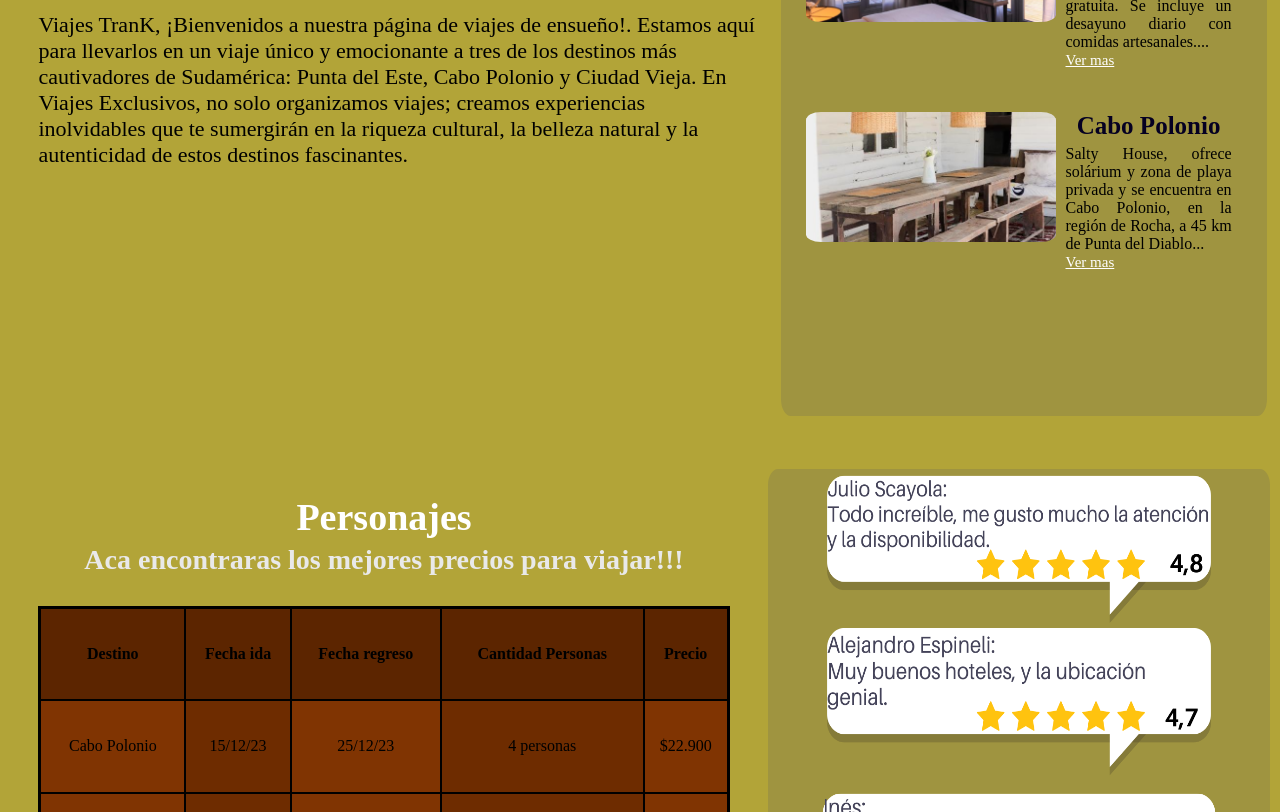
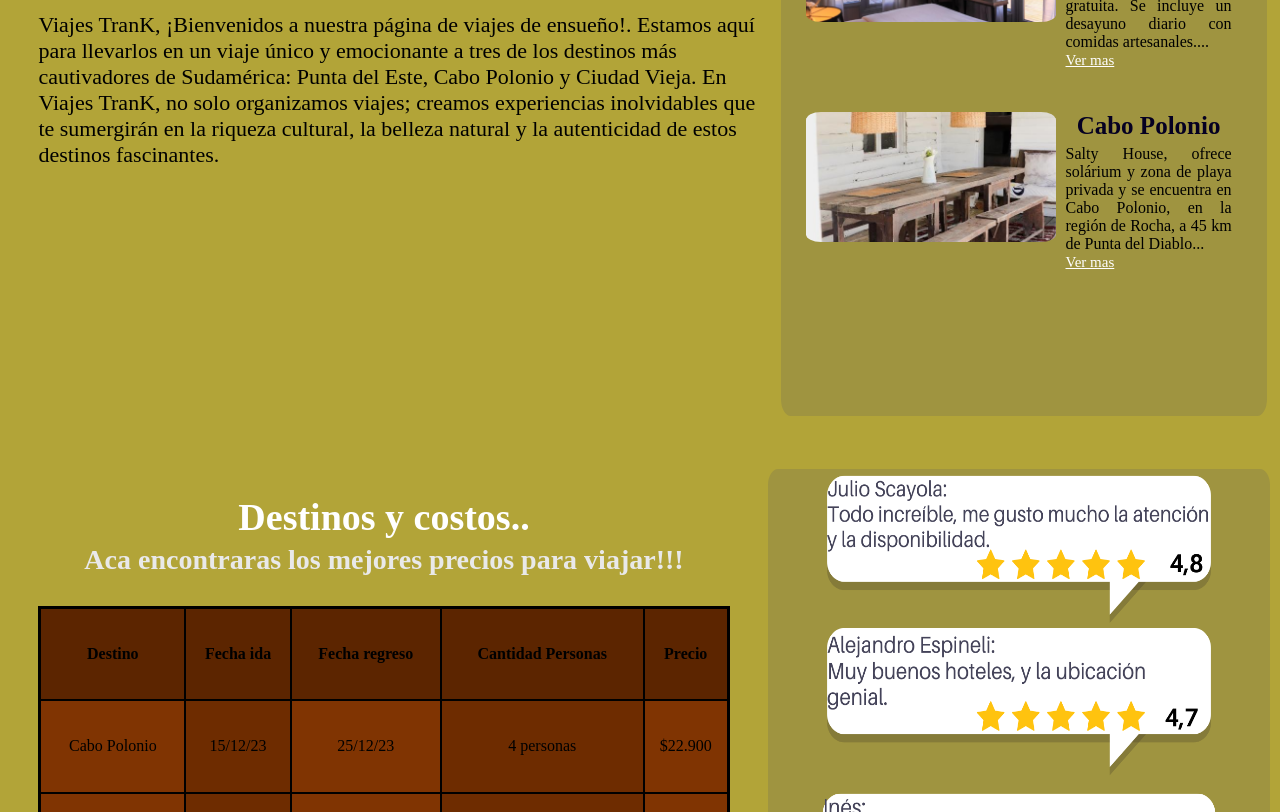
Before and after one commit to junconicolas/tesis2.0, a plain HTML site: page index.html in a window 1280 px wide. Shown: the part 1407-2219 px from the top of the page. Drawn offline with Linux system fonts and the light colour scheme; sample sign-in values are in the browser's storage.

Commit message:
Se corrigieron algunos errores gramaticales

```diff
--- a/index.html
+++ b/index.html
@@ -43,12 +43,12 @@
     <div class="izq-img">
       <img
         src="img/Viajes_trank-removebg-preview.png"
-        alt="Imagen del Rayo"
+        alt="Imagen del logo"
       />
     </div>
     <p class="izq-parrafo">
       <span>Viajes TranK</span>, ¡Bienvenidos a nuestra página de viajes de ensueño!. Estamos aquí para llevarlos en un viaje único y emocionante a tres de los destinos más cautivadores de Sudamérica: Punta del Este, Cabo Polonio y Ciudad Vieja.
-      En Viajes Exclusivos, no solo organizamos viajes; creamos experiencias inolvidables que te sumergirán en la riqueza cultural, la belleza natural y la autenticidad de estos destinos fascinantes.
+      En Viajes TranK, no solo organizamos viajes; creamos experiencias inolvidables que te sumergirán en la riqueza cultural, la belleza natural y la autenticidad de estos destinos fascinantes.
     </p>
   </article>
   <aside class="bloque-der">
@@ -105,7 +105,7 @@
 <section class="seccion-3">
   <article class="article">
     <div class="tabla-titulo">
-      <h2>Personajes</h2>
+      <h2>Destinos y costos..</h2>
       <h3>Aca encontraras los mejores precios para viajar!!! </h3>
     </div>
     <div class="tabla-div">
```
